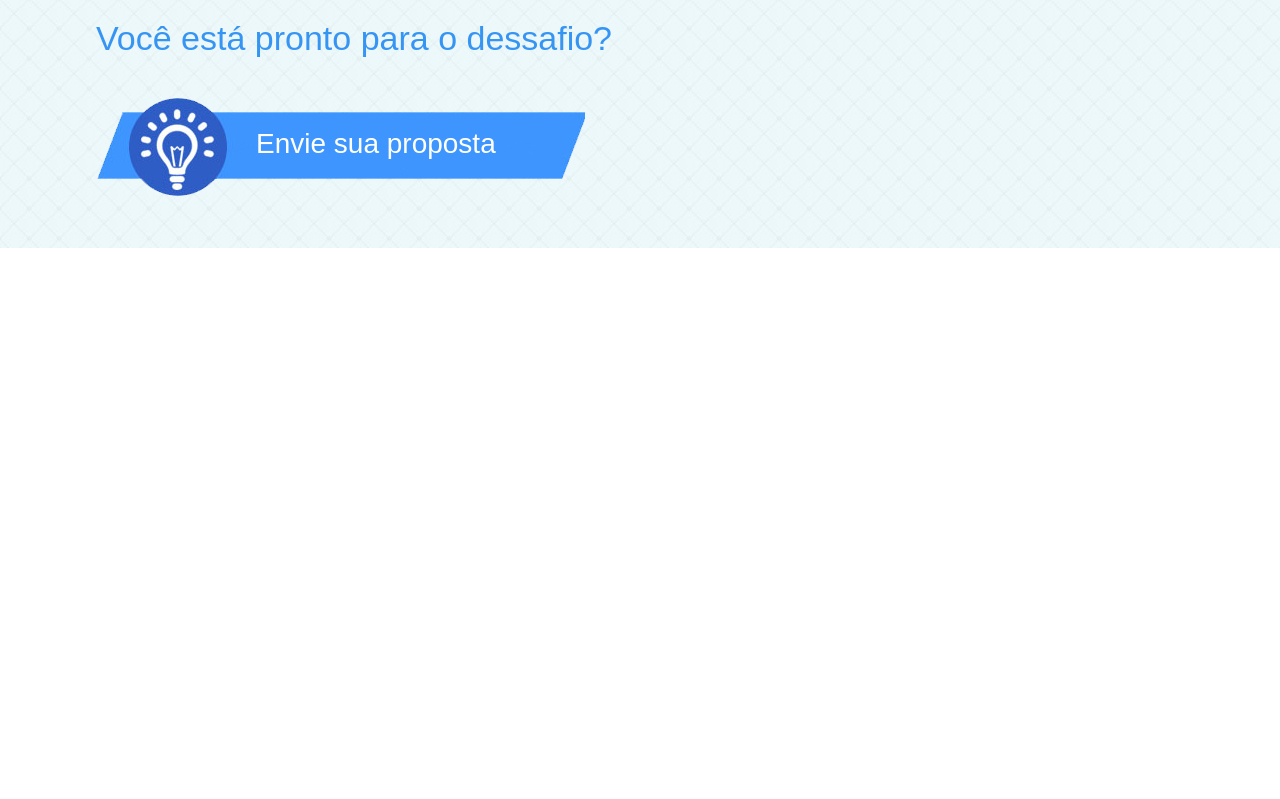
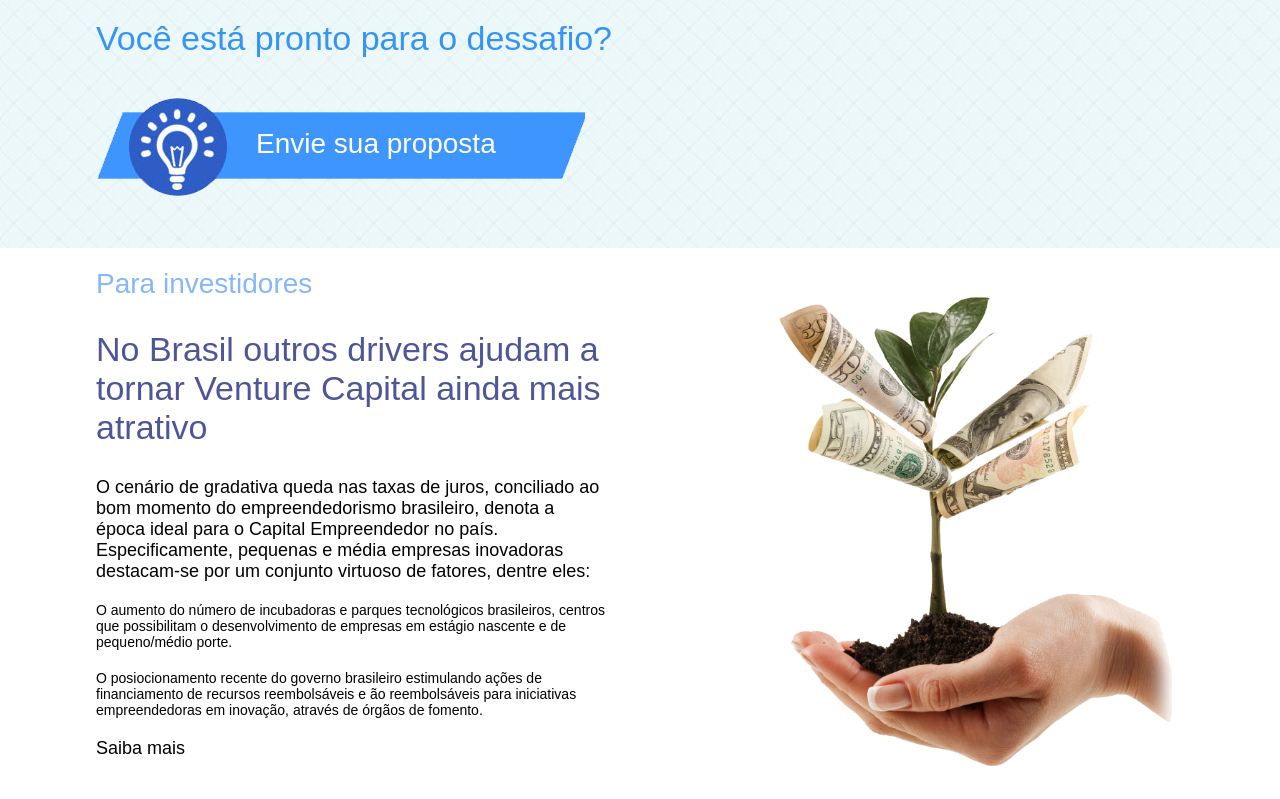
Before and after one commit to spventures/spventures.github.io, a PHP site: page / in a window 1280 px wide. Shown: the part 4228-5027 px from the top of the page. Before the commit the page ends 4476 px from the top, so only its background shows below. Run offline with PHP 8.4, Linux system fonts and the light colour scheme; some web fonts are replaced.

Commit message:
investidores section

```diff
--- a/index.html
+++ b/index.html
@@ -211,6 +211,26 @@
 		</div>
 	</div>
 	<div id="investidores">
+		<div class="wrapper">
+			<h2>
+				Para investidores
+			</h2>
+			<div class="left">
+				<h1>
+					No Brasil outros drivers ajudam a tornar Venture Capital ainda mais atrativo
+				</h1>
+				<p>
+					O cenário de gradativa queda nas taxas de juros, conciliado ao bom momento do empreendedorismo brasileiro, denota a época ideal para o Capital Empreendedor no país. Especificamente, pequenas e média empresas inovadoras destacam-se por um conjunto virtuoso de fatores, dentre eles:
+				</p>
+				<p class="small">
+					O aumento do número de incubadoras e parques tecnológicos brasileiros, centros que possibilitam o desenvolvimento de empresas em estágio nascente e de pequeno/médio porte.
+				</p>
+				<p class="small">
+					O posiocionamento recente do governo brasileiro estimulando ações de financiamento de recursos reembolsáveis e ão reembolsáveis para iniciativas empreendedoras em inovação, através de órgãos de fomento.
+				</p>
+				<p>Saiba mais</p>
+			</div>
+		</div>
 	</div>
 	<footer>
 		<div class="right">
--- a/style.css
+++ b/style.css
@@ -241,3 +241,13 @@ a.call-button2{
 }
 
 a.call-button2:hover{ opacity: 0.6;}
+
+#investidores{ padding: 20px 0;}
+#investidores .left{ width: 47%;}
+#investidores .wrapper{
+	background: url("images/investidores.png") no-repeat;
+	background-position: right top;
+	background-size: auto 100%;
+}
+
+#investidores p{ margin-bottom: 20px;}
```
Also changed, not shown: images/investidores.png (added).
